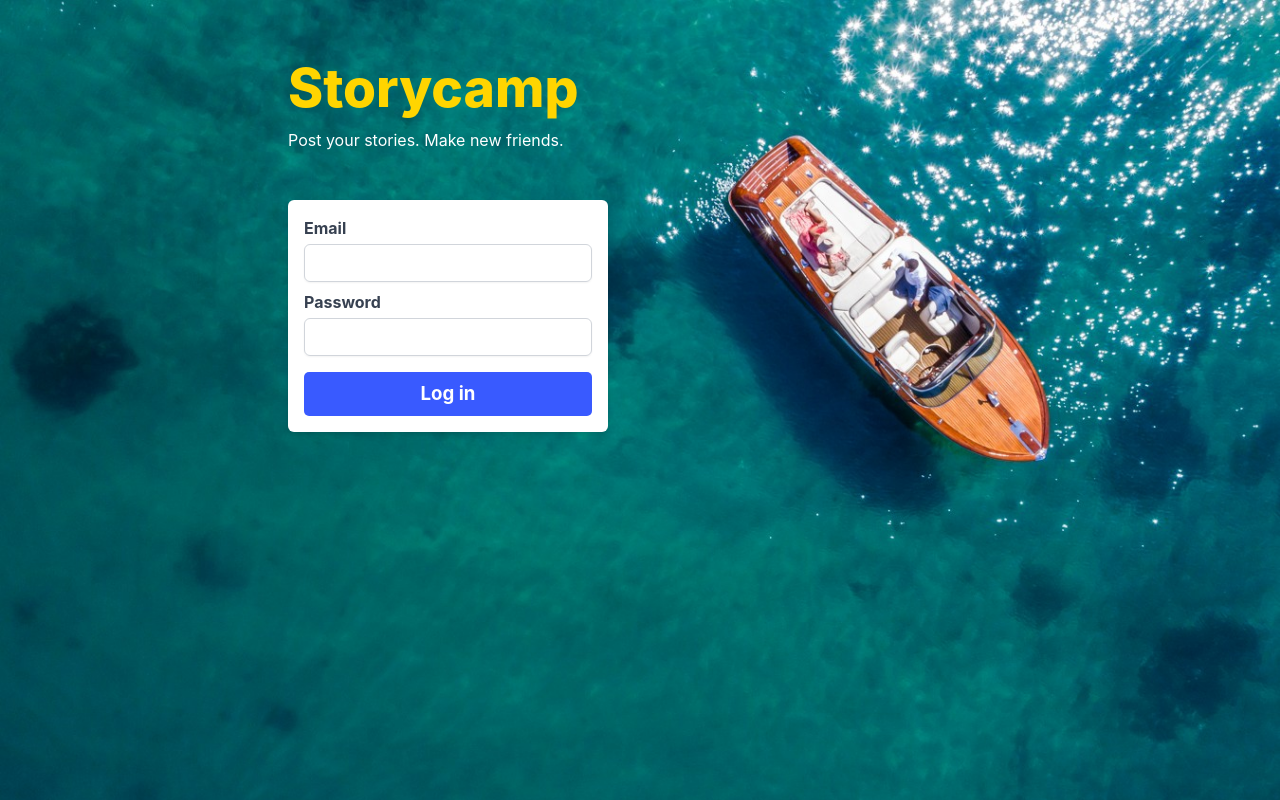
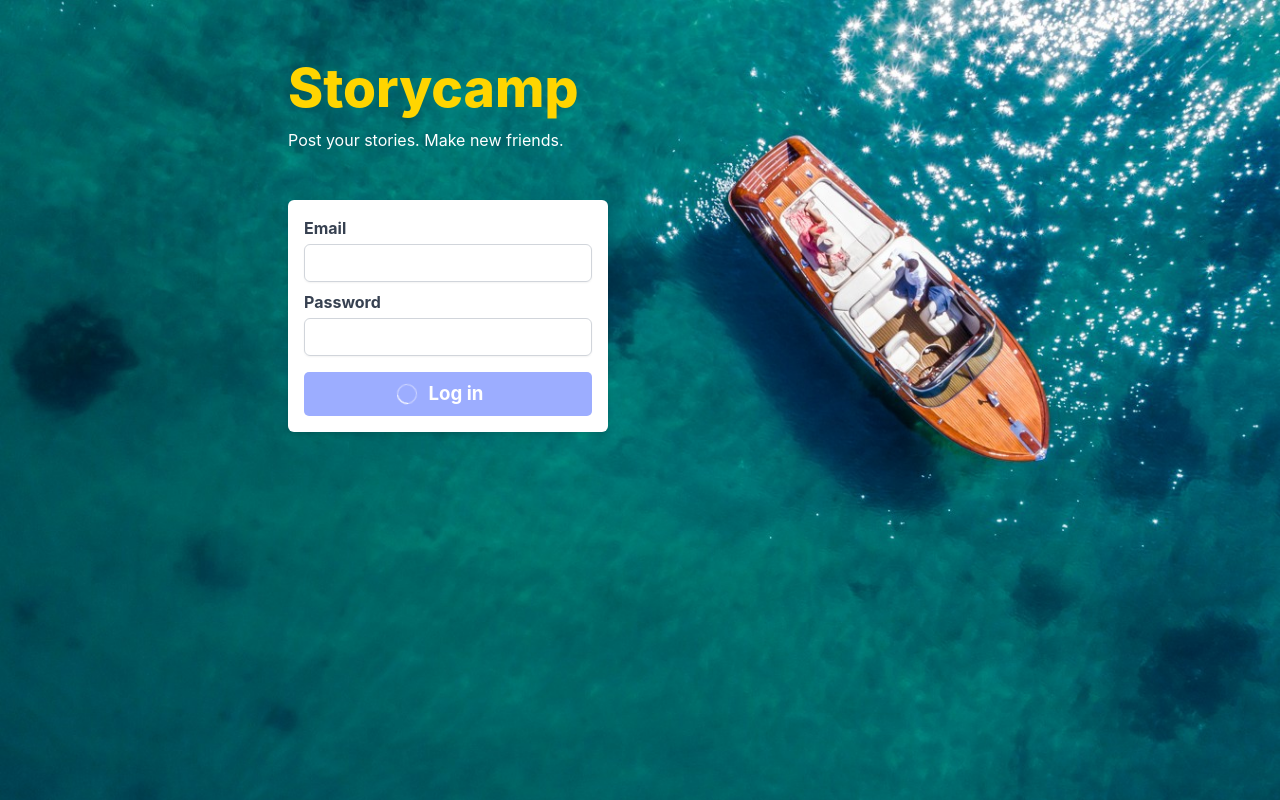
Before and after one commit to jhonny9550/personal-blog, a React (Create React App) app: page /signin in a window 1280 px wide. Built offline with nearby package versions, Linux system fonts and the light colour scheme.

Commit message:
#6 Authentication
Loading state added

```diff
--- /dev/null
+++ b/src/components/Button.tsx
@@ -0,0 +1,41 @@
+import React from "react";
+import { Loader } from "react-feather";
+import { ReactComponent as Spinner } from "../assets/icons/spinner.svg";
+
+type ButtonColor = "default" | "blue" | "yellow";
+
+export type ButtonProps = {
+  className?: string;
+  color?: ButtonColor;
+  loading?: boolean;
+  disabled?: boolean;
+};
+
+const Button: React.FC<ButtonProps> = ({
+  children,
+  className = "",
+  color = "default",
+  loading = false,
+  disabled = false,
+}) => {
+  return (
+    <button
+      className={`
+        bg-${color}
+        inline-flex
+        items-center
+        justify-center
+        ${className}
+      `}
+      disabled={disabled}
+      type="button"
+    >
+      {loading && (
+        <Spinner className="animate-spin h-5 w-5 mr-3 -ml-4" strokeWidth={6} />
+      )}
+      {children}
+    </button>
+  );
+};
+
+export default Button;
--- a/src/pages/Home.tsx
+++ b/src/pages/Home.tsx
@@ -1,5 +1,6 @@
 import React from "react";
 import { Link } from "react-router-dom";
+import Button from "../components/Button";
 import HomeTitle from "../components/HomeTitle";
 import ROUTE_NAMES from "../config/routes";
 
@@ -9,10 +10,10 @@ const Home = () => {
       <HomeTitle />
       <div className="h-48"></div>
       <Link to={ROUTE_NAMES.SIGN_UP}>
-        <button className="btn-white block w-72 mt-4">Sign up</button>
+        <Button className="btn-white block w-72 mt-4">Sign up</Button>
       </Link>
       <Link to={ROUTE_NAMES.SIGN_IN}>
-        <button className="btn-blue block w-72 mt-4">Log in</button>
+        <Button className="btn-blue block w-72 mt-4">Log in</Button>
       </Link>
     </div>
   );
--- a/src/pages/Signin.tsx
+++ b/src/pages/Signin.tsx
@@ -1,8 +1,10 @@
-import React from "react";
+import React, { useState } from "react";
+import Button from "../components/Button";
 import HomeTitle from "../components/HomeTitle";
 import TextInput from "../components/TextInput";
 
 const Signin = () => {
+  const [loading, setLoading] = useState(true);
   return (
     <div className="mx-72">
       <HomeTitle />
@@ -14,7 +16,13 @@ const Signin = () => {
           type="password"
           className="mt-2"
         />
-        <button className="btn-blue btn-large mt-4">Log in</button>
+        <Button
+          loading={loading}
+          disabled={loading}
+          className="btn-blue btn-large mt-4"
+        >
+          Log in
+        </Button>
       </div>
     </div>
   );
```
Also changed, not shown: src/assets/icons/spinner.svg (added).
